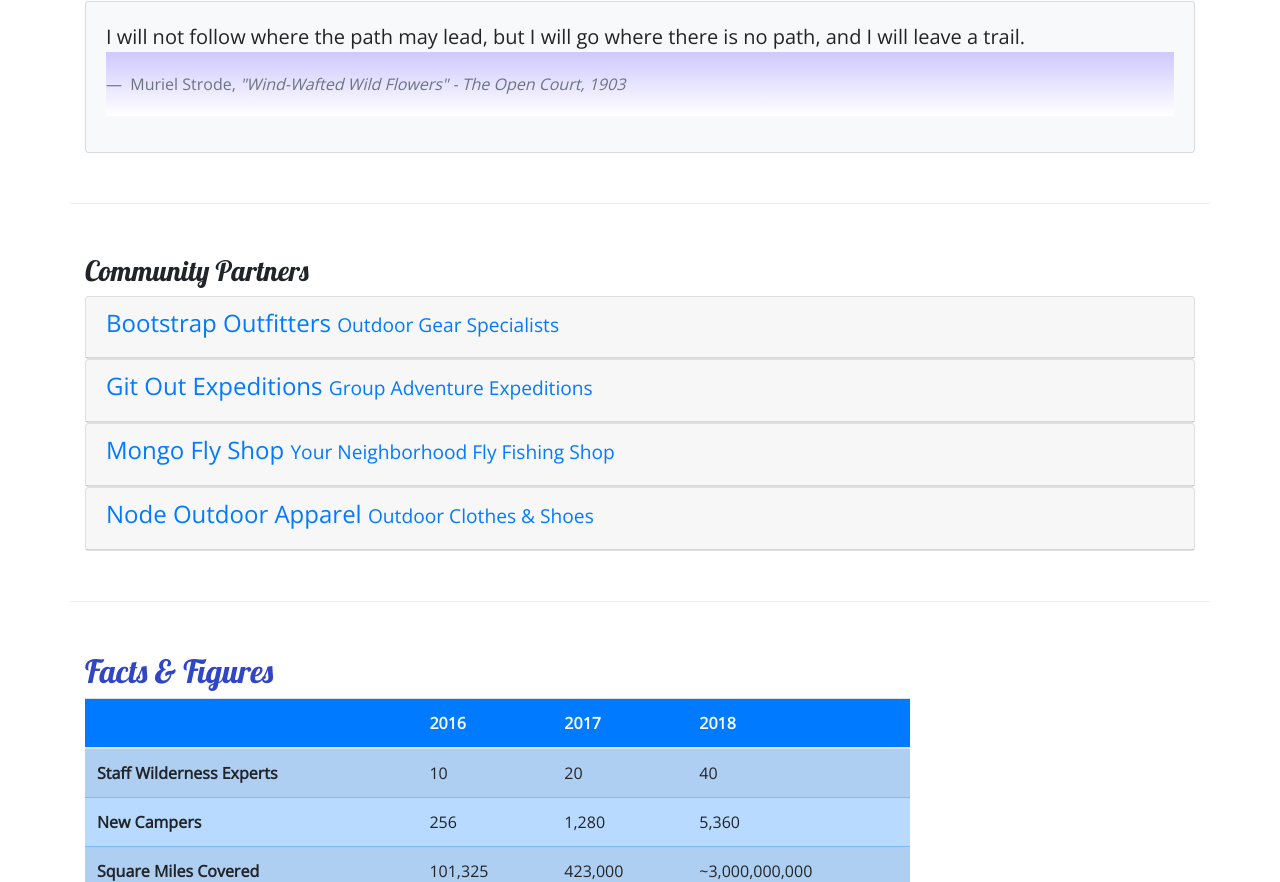
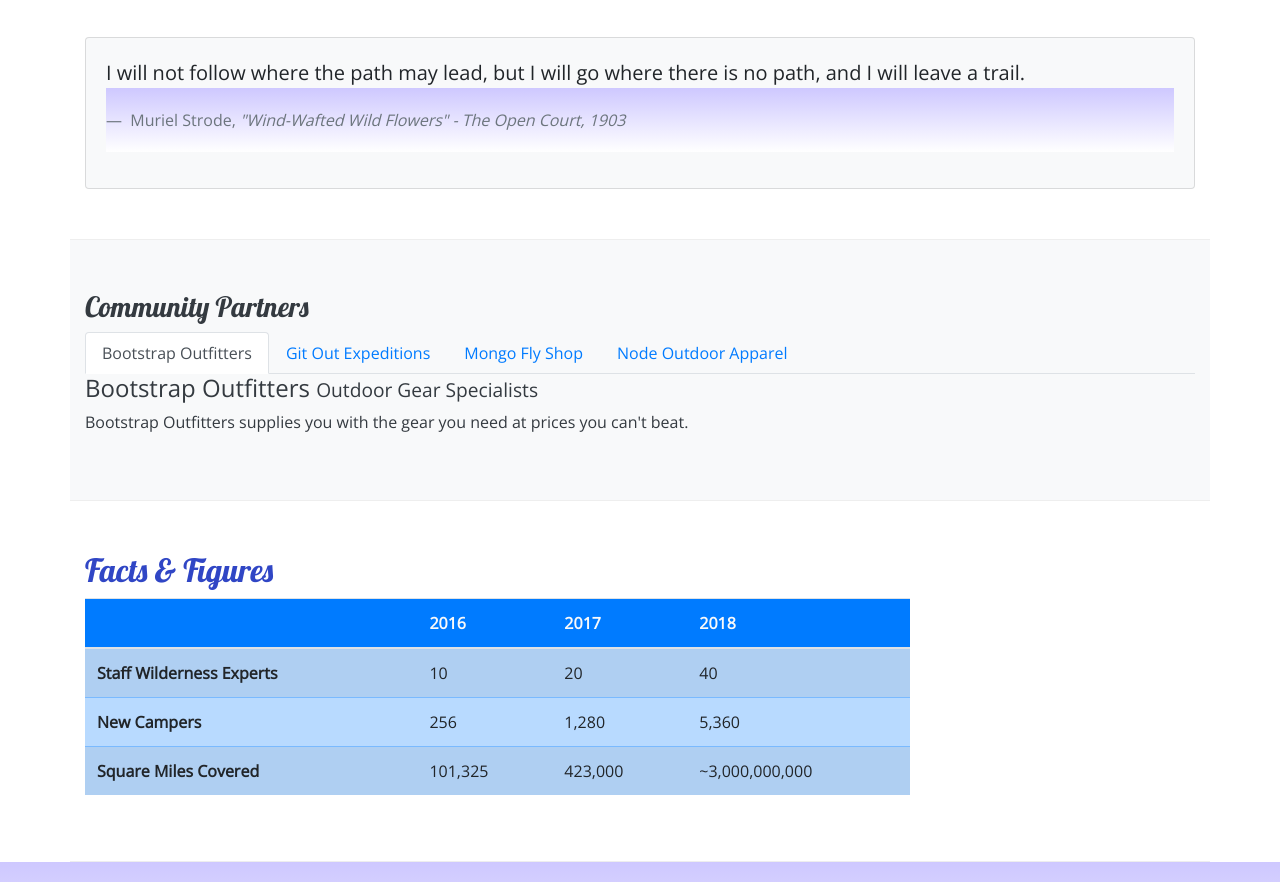
Before and after one commit to mpaskal/nucampsite_mp, a website: page aboutus.html in a window 1280 px wide. Shown: the part 665-1547 px from the top of the page. Drawn offline with nearby package versions, Linux system fonts and the light colour scheme.

Commit message:
Added decorations

```diff
--- a/aboutus.html
+++ b/aboutus.html
@@ -88,17 +88,16 @@
     <div class="container">
       <div class="row">
         <div class="col-12">
-          <ol class="breadcrumb">
+          <ol class="breadcrumb mb-5">
             <li class="breadcrumb-item"><a href="index.html">Home</a></li>
             <li class="breadcrumb-item active">About</li>
           </ol>
           <h2>About Us</h2>
-          <hr />
         </div>
       </div>
 
       <div class="row row-content">
-        <div class="col-sm-6">
+        <div class="col-sm-6 bg-light text-dark mb-5">
           <h3>Our Mission</h3>
           <p>
             We present a curated database of the best campsites in the vast
@@ -111,7 +110,7 @@
           </p>
         </div>
         <div class="col-sm-6">
-          <div class="card">
+          <div class="card all-border">
             <h3 class="card-header bg-primary text-white">Facts At a Glance</h3>
             <div class="card-body">
               <dl class="row">
@@ -145,95 +144,75 @@
         </div>
       </div>
 
-      <div class="row row-content">
+      <div class="row row-content bg-light text-dark">
         <div class="col-12">
           <h3>Community Partners</h3>
-          <div id="accordion">
-            <div class="card">
-              <div role="tab" class="card-header">
+          <ul class="nav nav-tabs">
+            <li class="nav-item">
+              <a
+                class="nav-link active"
+                href="#bootstrap"
+                role="tab"
+                data-toggle="tab"
+                >Bootstrap Outfitters</a
+              >
+            </li>
+            <li class="nav-item">
+              <a class="nav-link" href="#git" role="tab" data-toggle="tab"
+                >Git Out Expeditions</a
+              >
+            </li>
+            <li class="nav-item">
+              <a class="nav-link" href="#mongo" role="tab" data-toggle="tab"
+                >Mongo Fly Shop</a
+              >
+            </li>
+            <li class="nav-item">
+              <a class="nav-link" href="#node" role="tab" data-toggle="tab"
+                >Node Outdoor Apparel</a
+              >
+            </li>
+          </ul>
+          <div class="tab-content">
+            <div
+              role="tabpanel"
+              class="tab-pane fade show active"
+              id="bootstrap"
+            >
               <h4>
-                  <a
-                    class="collapsed"
-                    data-toggle="collapse"
-                    data-target="#bootstrap"
-                  >
                 Bootstrap Outfitters <small>Outdoor Gear Specialists</small>
-                  </a>
               </h4>
-                <div class="collapse" id="bootstrap" data-parent="#accordion">
-                  <div class="card-body">
               <p class="d-none d-sm-block">
-                      Bootstrap Outfitters supplies you with the gear you need
-                      at prices you can't beat.
+                Bootstrap Outfitters supplies you with the gear you need at
+                prices you can't beat.
               </p>
             </div>
-                </div>
-              </div>
-            </div>
-            <div class="card">
-              <div role="tab" class="card-header">
+            <div role="tabpanel" class="tab-pane fade" id="git">
               <h4>
-                  <a
-                    class="collapsed"
-                    data-toggle="collapse"
-                    data-target="#git"
-                  >
-                    Git Out Expeditions
-                    <small>Group Adventure Expeditions</small>
-                  </a>
+                Git Out Expeditions <small>Group Adventure Expeditions</small>
               </h4>
-                <div class="collapse" id="git" data-parent="#accordion">
-                  <div class="card-body">
               <p class="d-none d-sm-block">
-                      Join Git Out Expeditions to explore new horizons with a
-                      group of other adventurers!
+                Join Git Out Expeditions to explore new horizons with a group of
+                other adventurers!
               </p>
             </div>
-                </div>
-              </div>
-            </div>
-            <div class="card">
-              <div role="tab" class="card-header">
+            <div role="tabpanel" class="tab-pane fade" id="mongo">
               <h4>
-                  <a
-                    class="collapsed"
-                    data-toggle="collapse"
-                    data-target="#mongo"
-                  >
-                    Mongo Fly Shop
-                    <small>Your Neighborhood Fly Fishing Shop</small>
-                  </a>
+                Mongo Fly Shop <small>Your Neighborhood Fly Fishing Shop</small>
               </h4>
-                <div class="collapse" id="mongo" data-parent="#accordion">
-                  <div class="card-body">
               <p class="d-none d-sm-block">
-                      Need a new fishing pole, a tacklebox, or flies of all
-                      kinds? Stop by Mongo Fly Shop.
+                Need a new fishing pole, a tacklebox, or flies of all kinds?
+                Stop by Mongo Fly Shop.
               </p>
             </div>
-                </div>
-              </div>
-            </div>
-            <div class="card">
-              <div role="tab" class="card-header">
+            <div role="tabpanel" class="tab-pane fade" id="node">
               <h4>
-                  <a
-                    class="collapsed"
-                    data-toggle="collapse"
-                    data-target="#node"
-                  >
                 Node Outdoor Apparel <small>Outdoor Clothes & Shoes</small>
-                  </a>
               </h4>
-                <div class="collapse" id="node" data-parent="#accordion">
-                  <div class="card-body">
               <p class="d-none d-sm-block">
-                      From polar fleeces to swimsuits, hiking boots to waders, a
-                      visit to Node will be sure to get you covered.
+                From polar fleeces to swimsuits, hiking boots to waders, a visit
+                to Node will be sure to get you covered.
               </p>
-                  </div>
-                </div>
-              </div>
             </div>
           </div>
         </div>
--- a/css/styles.css
+++ b/css/styles.css
@@ -47,6 +47,7 @@ footer {
   background-color: rgba(0, 0, 0, 0.5);
 }
 
+.all-border,
 .carousel {
   border: solid #5637dd;
 }
```
Also changed, not shown: contactus.html (+6 -8 lines), index.html (+7 -7 lines). Lines whose indentation alone changed are shown as unchanged.
